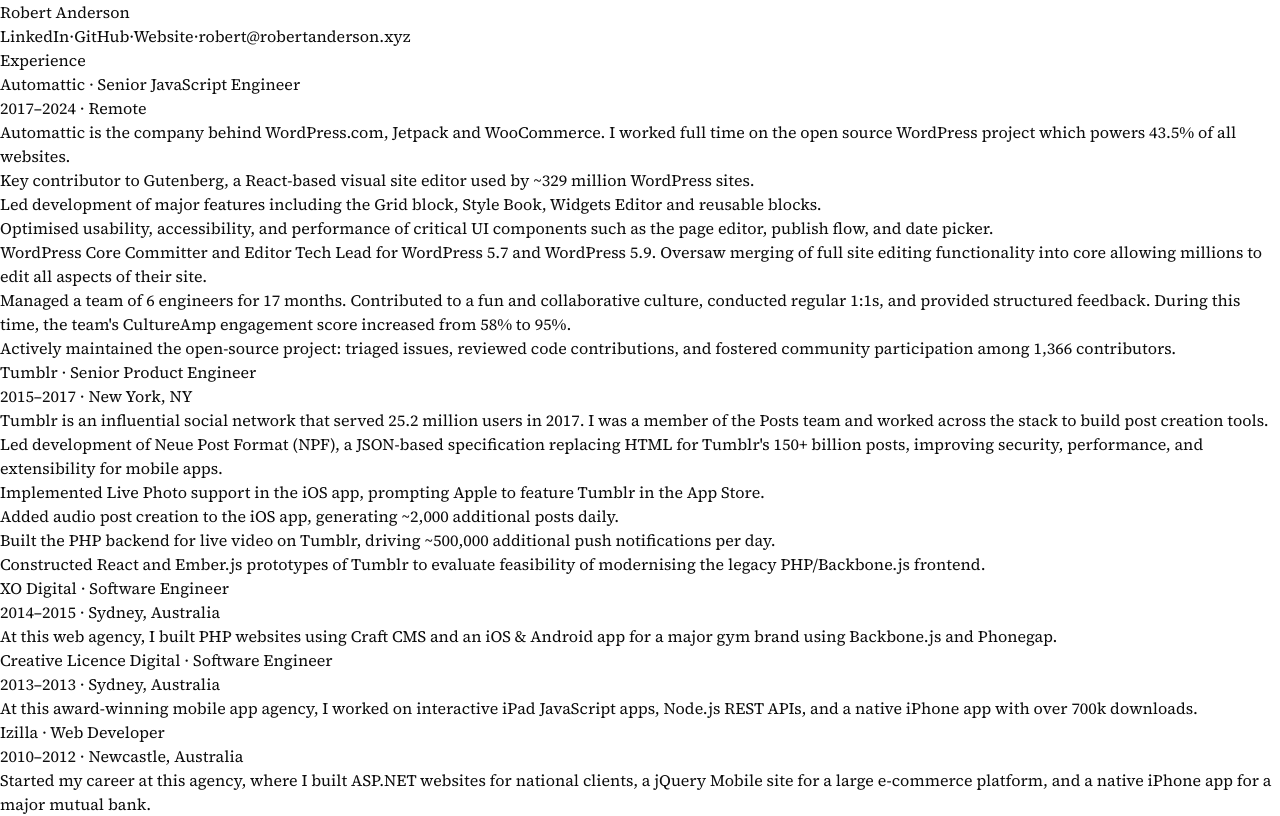
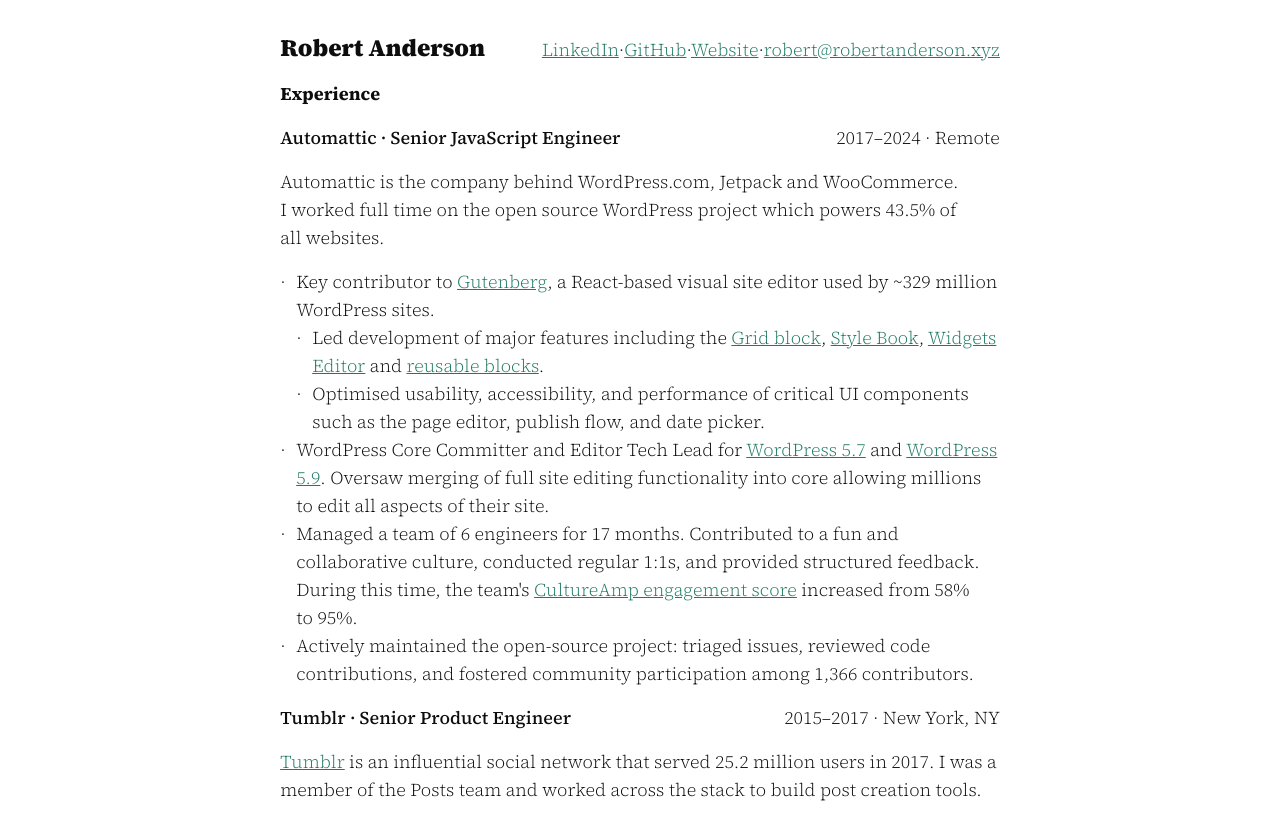
Before and after one commit to noisysocks/robertanderson.xyz, a Next.js app: page /resume in a window 1280 px wide. Shown: the top 816 px of the page. Built offline with nearby package versions, Linux system fonts and the light colour scheme.

Commit message:
Basic /resume styling

```diff
--- a/package.json
+++ b/package.json
@@ -24,6 +24,7 @@
   },
   "devDependencies": {
     "@jsonresume/schema": "^1.2.1",
+    "@tailwindcss/typography": "^0.5.15",
     "@types/js-yaml": "^4.0.9",
     "@types/node": "^22",
     "@types/react": "^18",
--- a/src/app/globals.css
+++ b/src/app/globals.css
@@ -4,10 +4,11 @@
 
 @layer base {
   /*
-        Generated using https://uicolors.app and https://themes.fkaya.dev
+    Theme generated using https://uicolors.app and https://themes.fkaya.dev
     Light color: #207b64 (600)
     Dark color: #52b597 (400)
   */
+
   :root {
     --background: 0 0% 100%;
     --foreground: 0 0% 5%;
@@ -30,6 +31,7 @@
     --ring: 0 0% 76%;
     --radius: 0.5rem;
   }
+
   .dark {
     --background: 180 3% 6%;
     --foreground: 0 0% 98%;
@@ -72,18 +74,18 @@
     background-size: 20px 20px;
   }
 
-    @media (prefers-color-scheme: dark) {
-        .bg-grid {
+  .dark .bg-grid {
     background-image: linear-gradient(
         to right,
         rgba(255, 255, 255, 0.05) 1px,
         transparent 1px
       ),
-                linear-gradient(
-                    to bottom,
-                    rgba(255, 255, 255, 0.05) 1px,
-                    transparent 1px
-                );
+      linear-gradient(to bottom, rgba(255, 255, 255, 0.05) 1px, transparent 1px);
+  }
+
+  .list-middot::before {
+    content: "·";
+    margin-left: -1rem;
+    position: absolute;
   }
 }
-}
--- a/src/app/layout.tsx
+++ b/src/app/layout.tsx
@@ -18,7 +18,7 @@
 }>) {
   return (
     <html lang="en" suppressHydrationWarning>
-      <body className={`${sourceSerif4.className} antialiased`}>
+      <body className={sourceSerif4.className}>
         <ThemeProvider attribute="class">{children}</ThemeProvider>
       </body>
     </html>
--- a/src/app/resume/page.tsx
+++ b/src/app/resume/page.tsx
@@ -9,7 +9,7 @@
     fs.readFileSync("./src/data/resume/resume.yaml", "utf8"),
   ) as ResumeSchema;
   return (
-    <div>
+    <div className="text-lg font-light text-pretty screen:max-w-[80ch] screen:mx-auto screen:p-4 print:text-xs print:mx-10 print:my-5">
       <Header basics={data.basics} />
       <main>
         <Experience work={data.work} />
@@ -23,19 +23,29 @@
 function Header({ basics }: { basics: ResumeSchema["basics"] }) {
   if (!basics) return null;
   return (
-    <header>
-      {basics.name && <h1>{basics.name}</h1>}
+    <header className="flex items-baseline flex-wrap gap-4 justify-between my-4">
+      {basics.name && <h1 className="text-2xl font-black">{basics.name}</h1>}
       <p>
         {basics.profiles?.map((profile, index) => (
           <Fragment key={profile.network}>
-            <a href={profile.url}>{profile.network}</a>
+            <a className="text-primary underline" href={profile.url}>
+              {profile.network}
+            </a>
             {index < basics.profiles!.length - 1 && <span>·</span>}
           </Fragment>
         ))}
         <span>·</span>
-        {basics.url && <a href={basics.url}>Website</a>}
+        {basics.url && (
+          <a className="text-primary underline" href={basics.url}>
+            Website
+          </a>
+        )}
         <span>·</span>
-        {basics.email && <a href={`mailto:${basics.email}`}>{basics.email}</a>}
+        {basics.email && (
+          <a className="text-primary underline" href={`mailto:${basics.email}`}>
+            {basics.email}
+          </a>
+        )}
       </p>
     </header>
   );
@@ -45,25 +55,27 @@
   if (!work) return null;
   return (
     <section>
-      <h2>Experience</h2>
+      <h2 className="my-4 font-bold">Experience</h2>
       {work.map((job, index) => (
         <article key={index}>
-          <header>
-            <h3>
+          <header className="flex items-baseline flex-wrap gap-4 justify-between my-4">
+            <h3 className="font-medium">
               {job.name} · {job.position}
             </h3>
             <p>
               {job.startDate}–{job.endDate} · {job.location}
             </p>
           </header>
-          <p>
-            <Markdown>{job.description}</Markdown>
-          </p>
+          <Markdown className="my-4 prose-lg leading-7 prose-a:text-primary prose-a:underline">
+            {job.description}
+          </Markdown>
           {job.highlights && (
-            <ul>
+            <ul className="pl-4">
               {job.highlights.map((highlight, i) => (
-                <li key={i}>
-                  <Markdown>{highlight}</Markdown>
+                <li key={i} className="list-middot">
+                  <Markdown className="prose-lg leading-7 prose-p:my-0 prose-ul:my-0 prose-li:my-0 prose-ul:pl-4 prose-li:pl-0 prose-li:list-middot prose-a:text-primary prose-a:underline">
+                    {highlight}
+                  </Markdown>
                 </li>
               ))}
             </ul>
@@ -78,8 +90,8 @@
   if (!skills) return null;
   return (
     <section>
-      <h2>Skills</h2>
-      <p>
+      <h2 className="my-4 font-bold">Skills</h2>
+      <p className="text-justify">
         {skills.map((skill, index) => (
           <Fragment key={index}>
             {skill.name}
@@ -95,7 +107,7 @@
   if (!education) return null;
   return (
     <section>
-      <h2>Education</h2>
+      <h2 className="my-4 font-bold">Education</h2>
       <ul>
         {education.map((edu, index) => (
           <li key={index}>
--- a/src/data/resume/resume.yaml
+++ b/src/data/resume/resume.yaml
@@ -14,12 +14,13 @@
     startDate: "2017"
     endDate: "2024"
     location: Remote
-    description: |
+    description: >
       Automattic is the company behind WordPress.com, Jetpack and WooCommerce. I worked full time on the open source WordPress project which powers 43.5% of all websites.
     highlights:
-      - "Key contributor to [Gutenberg](https://github.com/wordpress/gutenberg), a React-based visual site editor used by ~329 million WordPress sites."
-      - "Led development of major features including the [Grid block](https://wordpress.org/documentation/article/grid-block/), [Style Book](https://developer.wordpress.org/news/2023/06/21/the-style-book-a-one-stop-shop-for-styling-block-themes/), [Widgets Editor](https://wordpress.org/documentation/article/block-based-widgets-editor/) and [reusable blocks](https://wordpress.org/documentation/article/reusable-blocks/)."
-      - "Optimised usability, accessibility, and performance of critical UI components such as the page editor, publish flow, and date picker."
+      - |
+        Key contributor to [Gutenberg](https://github.com/wordpress/gutenberg), a React-based visual site editor used by ~329 million WordPress sites.
+        - Led development of major features including the [Grid block](https://wordpress.org/documentation/article/grid-block/), [Style Book](https://developer.wordpress.org/news/2023/06/21/the-style-book-a-one-stop-shop-for-styling-block-themes/), [Widgets Editor](https://wordpress.org/documentation/article/block-based-widgets-editor/) and [reusable blocks](https://wordpress.org/documentation/article/reusable-blocks/).
+        - Optimised usability, accessibility, and performance of critical UI components such as the page editor, publish flow, and date picker.
       - "WordPress Core Committer and Editor Tech Lead for [WordPress 5.7](https://wordpress.org/news/2021/03/esperanza/) and [WordPress 5.9](https://wordpress.org/news/2022/01/josephine/). Oversaw merging of full site editing functionality into core allowing millions to edit all aspects of their site."
       - "Managed a team of 6 engineers for 17 months. Contributed to a fun and collaborative culture, conducted regular 1:1s, and provided structured feedback. During this time, the team's [CultureAmp engagement score](https://www.cultureamp.com/blog/employee-engagement-guide) increased from 58% to 95%."
       - "Actively maintained the open-source project: triaged issues, reviewed code contributions, and fostered community participation among 1,366 contributors."
@@ -28,7 +29,7 @@
     startDate: "2015"
     endDate: "2017"
     location: New York, NY
-    description: |
+    description: >
       [Tumblr](https://about.tumblr.com/) is an influential social network that served 25.2 million users in 2017. I was a member of the Posts team and worked across the stack to build post creation tools.
     highlights:
       - "Led development of [Neue Post Format (NPF)](https://engineering.tumblr.com/post/164826109535/building-the-tumblr-neue-post-format), a JSON-based specification replacing HTML for Tumblr's 150+ billion posts, improving security, performance, and extensibility for mobile apps."
--- a/tailwind.config.ts
+++ b/tailwind.config.ts
@@ -1,5 +1,6 @@
 import type { Config } from "tailwindcss";
 import animate from "tailwindcss-animate";
+import typography from "@tailwindcss/typography";
 
 const config: Config = {
   darkMode: "class",
@@ -15,6 +16,10 @@
         lg: "var(--radius)",
         md: "calc(var(--radius) - 2px)",
         sm: "calc(var(--radius) - 4px)",
+      },
+      screens: {
+        print: { raw: "print" },
+        screen: { raw: "screen" },
       },
     },
     colors: {
@@ -60,6 +65,6 @@
       },
     },
   },
-  plugins: [animate],
+  plugins: [animate, typography],
 };
 export default config;
```
Also changed, not shown: 1 other file (tests, documents, lock files or other folders). Lines whose indentation alone changed are shown as unchanged.
